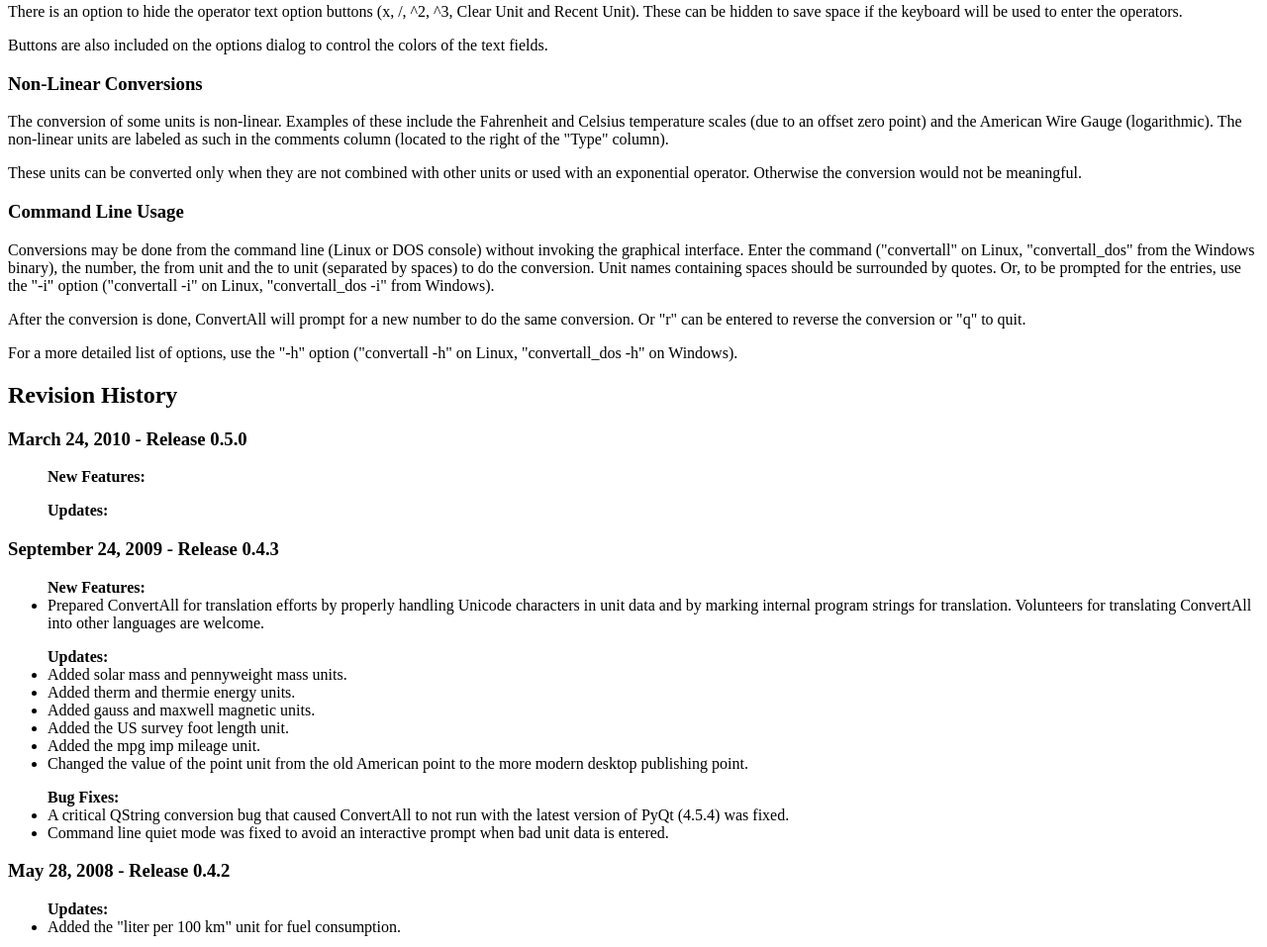
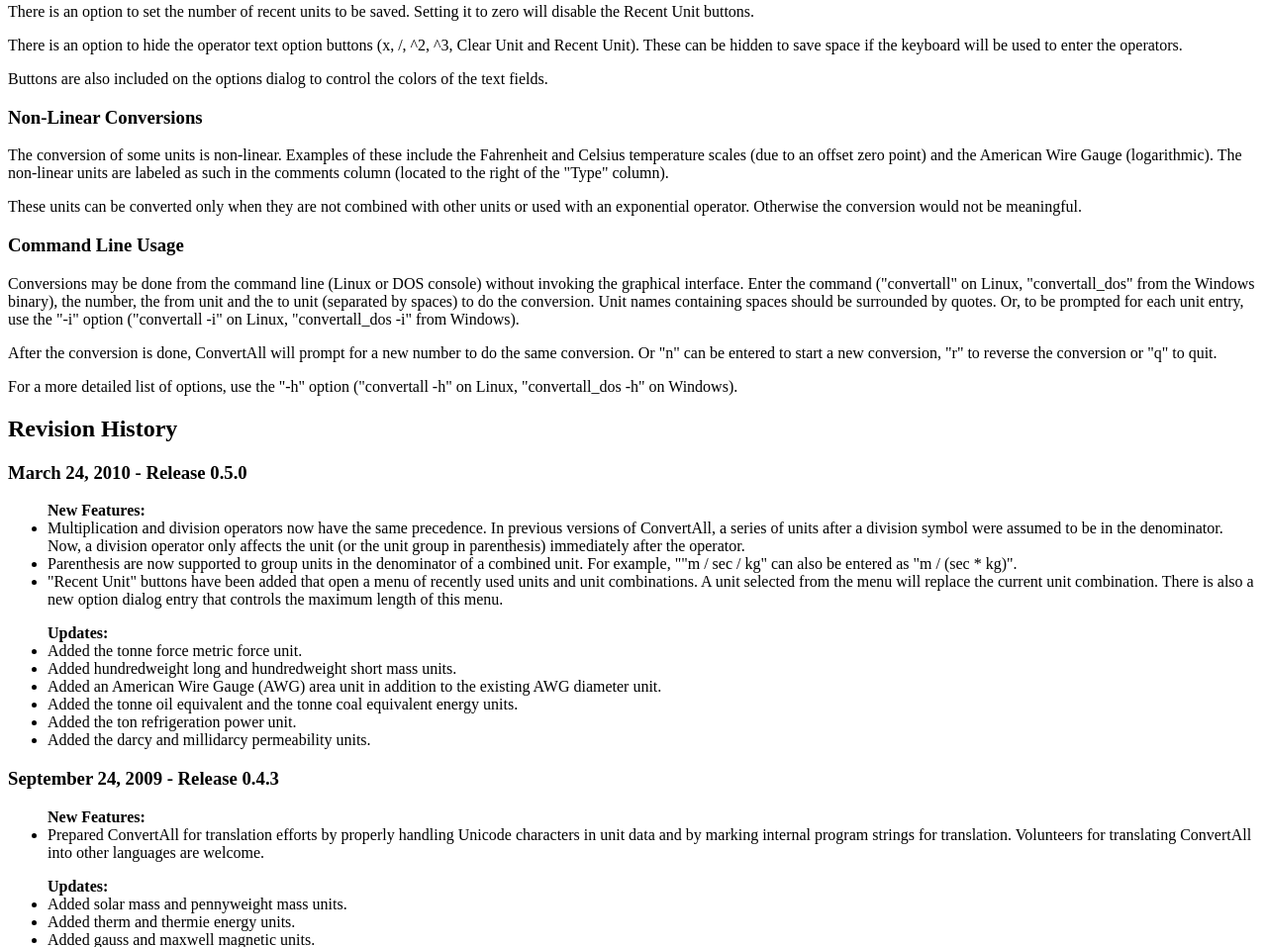
Before and after one commit to doug-101/ConvertAll-py, a plain HTML site: page doc/README.html in a window 1280 px wide. Shown: the part 2784-3741 px from the top of the page at 99% size. Drawn offline with Linux system fonts and the light colour scheme.

Commit message:
documentation updates

```diff
--- a/doc/README.html
+++ b/doc/README.html
@@ -207,7 +207,7 @@
 hitting enter will complete the name.  Also, hitting the tab key will
 complete the name and move to the next entry field.</p>
 
-<p>The "Recent Unit" button brings up a list of recently used units and
+<p>The "Recent Unit" button opens a menu of recently used units and
 unit combinations.  The current unit combination is replaced with any
 selections from this menu.</p>
 
@@ -241,6 +241,9 @@
 low value, which can result in a significant loss of accuracy.  Six
 places or higher is recommended (eight is the default).</p>
 
+<p>There is an option to set the number of recent units to be saved.
+Setting it to zero will disable the Recent Unit buttons.</p>
+
 <p>There is an option to hide the operator text option buttons (x, /,
 ^2, ^3, Clear Unit and Recent Unit).  These can be hidden to save space
 if the keyboard will be used to enter the operators.</p>
@@ -267,12 +270,12 @@
 ("convertall" on Linux, "convertall_dos" from the Windows binary), the
 number, the from unit and the to unit (separated by spaces) to do the
 conversion.  Unit names containing spaces should be surrounded by
-quotes.  Or, to be prompted for the entries, use the "-i" option
+quotes.  Or, to be prompted for each unit entry, use the "-i" option
 ("convertall -i" on Linux, "convertall_dos -i" from Windows).</p>
 
 <p>After the conversion is done, ConvertAll will prompt for a new number
-to do the same conversion.  Or "r" can be entered to reverse the
-conversion or "q" to quit.</p>
+to do the same conversion.  Or "n" can be entered to start a new
+conversion, "r" to reverse the conversion or "q" to quit.</p>
 
 <p>For a more detailed list of options, use the "-h" option ("convertall
 -h" on Linux, "convertall_dos -h" on Windows).</p>
@@ -283,9 +286,38 @@
 
 <ul><b>New Features:</b>
 
+  <li>Multiplication and division operators now have the same
+  precedence.  In previous versions of ConvertAll, a series of units
+  after a division symbol were assumed to be in the denominator.  Now, a
+  division operator only affects the unit (or the unit group in
+  parenthesis) immediately after the operator.</li>
+
+  <li>Parenthesis are now supported to group units in the denominator of
+  a combined unit.  For example, ""m / sec / kg" can also be entered as
+  "m / (sec * kg)".</li>
+
+  <li>"Recent Unit" buttons have been added that open a menu of recently
+  used units and unit combinations.  A unit selected from the menu will
+  replace the current unit combination.  There is also a new option
+  dialog entry that controls the maximum length of this menu.</li>
+
 </ul>
 
 <ul><b>Updates:</b>
+
+  <li>Added the tonne force metric force unit.</li>
+
+  <li>Added hundredweight long and hundredweight short mass units.</li>
+
+  <li>Added an American Wire Gauge (AWG) area unit in addition to the
+  existing AWG diameter unit.</li>
+
+  <li>Added the tonne oil equivalent and the tonne coal equivalent
+  energy units.</li>
+
+  <li>Added the ton refrigeration power unit.</li>
+
+  <li>Added the darcy and millidarcy permeability units.</li>
 
 </ul>
 
@@ -293,10 +325,10 @@
 
 <ul><b>New Features:</b>
 
-  <li>Prepared ConvertAll for translation efforts by properly handling Unicode
-  characters in unit data and by marking internal program strings for
-  translation.  Volunteers for translating ConvertAll into other languages
-  are welcome.</li>
+  <li>Prepared ConvertAll for translation efforts by properly handling
+  Unicode characters in unit data and by marking internal program
+  strings for translation.  Volunteers for translating ConvertAll into
+  other languages are welcome.</li>
 
 </ul>
 
@@ -312,18 +344,18 @@
 
   <li>Added the mpg imp mileage unit.</li>
 
-  <li>Changed the value of the point unit from the old American point to the
-  more modern desktop publishing point.</li>
+  <li>Changed the value of the point unit from the old American point to
+  the more modern desktop publishing point.</li>
 
 </ul>
 
 <ul><b>Bug Fixes:</b>
 
-  <li>A critical QString conversion bug that caused ConvertAll to not run with
-  the latest version of PyQt (4.5.4) was fixed.</li>
+  <li>A critical QString conversion bug that caused ConvertAll to not
+  run with the latest version of PyQt (4.5.4) was fixed.</li>
 
-  <li>Command line quiet mode was fixed to avoid an interactive prompt when
-  bad unit data is entered.</li>
+  <li>Command line quiet mode was fixed to avoid an interactive prompt
+  when bad unit data is entered.</li>
 
 </ul>
 
@@ -338,11 +370,11 @@
 <ul><b>Bug Fixes:</b>
 
   <li>Changed the "mach" unit from 331.46 m/s to 340.29 m/s.  It is now
-  correct for STP conditions (15 degrees C).  The previous value was for 0
-  degrees C.</li>
+  correct for STP conditions (15 degrees C).  The previous value was for
+  0 degrees C.</li>
 
-  <li>Fixed a bug that could hide messages about errors in a manually edited
-  unit data file.</li>
+  <li>Fixed a bug that could hide messages about errors in a manually
+  edited unit data file.</li>
 
 </ul>
 
@@ -350,9 +382,9 @@
 
 <ul><b>New Features:</b>
 
-  <li>An optional command line mode was added to do conversions without the
-  graphical interface.  Enter the command ("convertall"), the number,
-  the from unit and the to unit (separated by spaces) to do the
+  <li>An optional command line mode was added to do conversions without
+  the graphical interface.  Enter the command ("convertall"), the
+  number, the from unit and the to unit (separated by spaces) to do the
   conversion.  For a more detailed list of options, enter "convertall
   -h" on the command line.</li>
 
```
